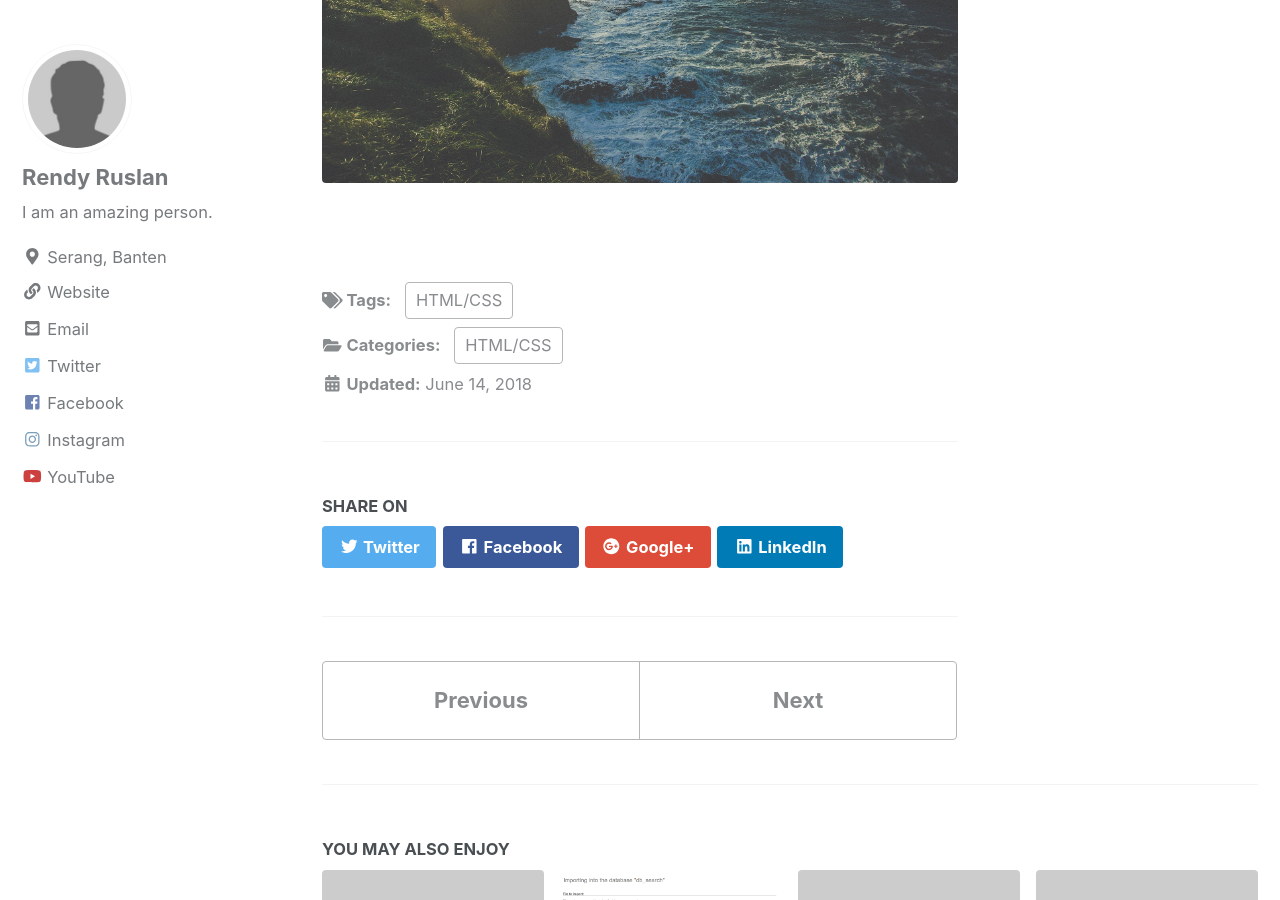
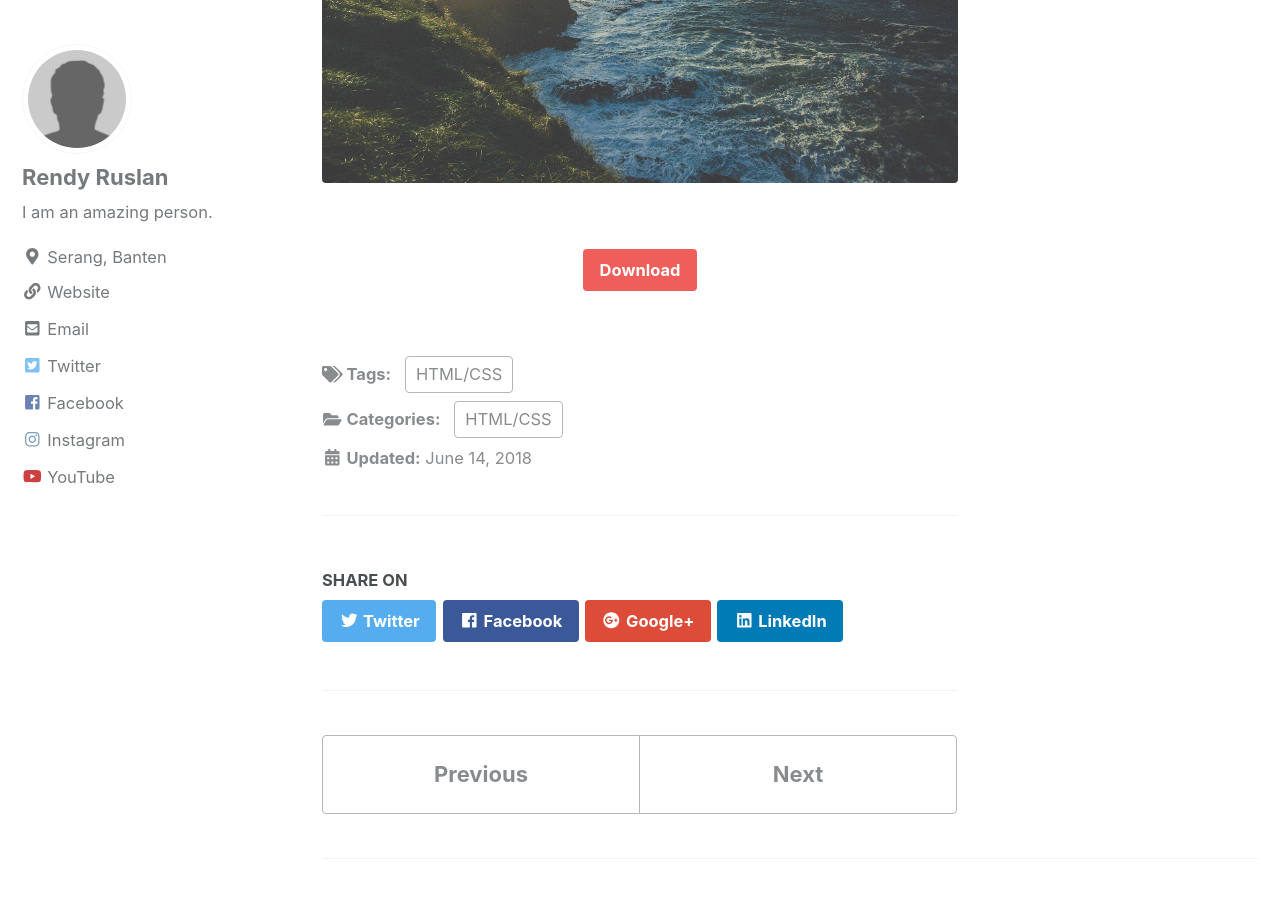
Before and after one commit to rendyruslan/rendyruslan.github.io, a Jekyll site: the page built from _posts/2018-06-14-halaman-login-sederhana-responsif-dengan-input-animasi.md, in a window 1280 px wide and 900 px high, scrolled down 610 px. Built offline with Jekyll 4.4.1, drawn with Linux system fonts in a browser that asks for light colours; nearby versions of some CDN libraries.

Commit message:
Update 2018-06-14-halaman-login-sederhana-responsif-dengan-input-animasi.md

```diff
--- a/_posts/2018-06-14-halaman-login-sederhana-responsif-dengan-input-animasi.md
+++ b/_posts/2018-06-14-halaman-login-sederhana-responsif-dengan-input-animasi.md
@@ -12,3 +12,6 @@
 <figure class="align-center">
   <img src="{{ site.url }}{{ site.baseurl }}/assets/pict/halaman-login-sederhana-responsif-dengan-input-animasi.jpg" alt="Halaman Login Sederhana Responsif dengan Input Animasi">
 </figure>
+
+[Download](#){: .btn .btn--danger}
+{: style="text-align: center;"}
```
